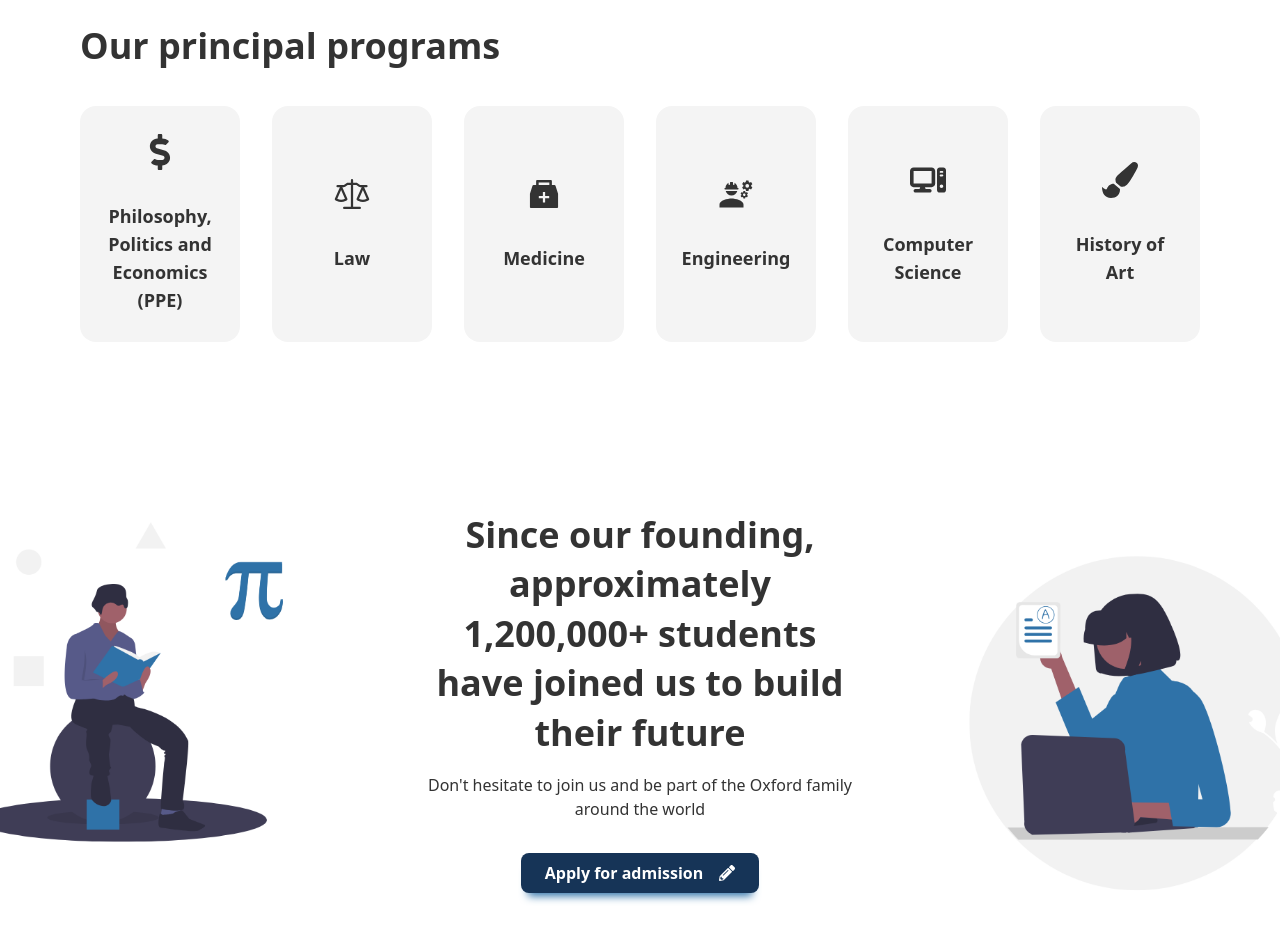
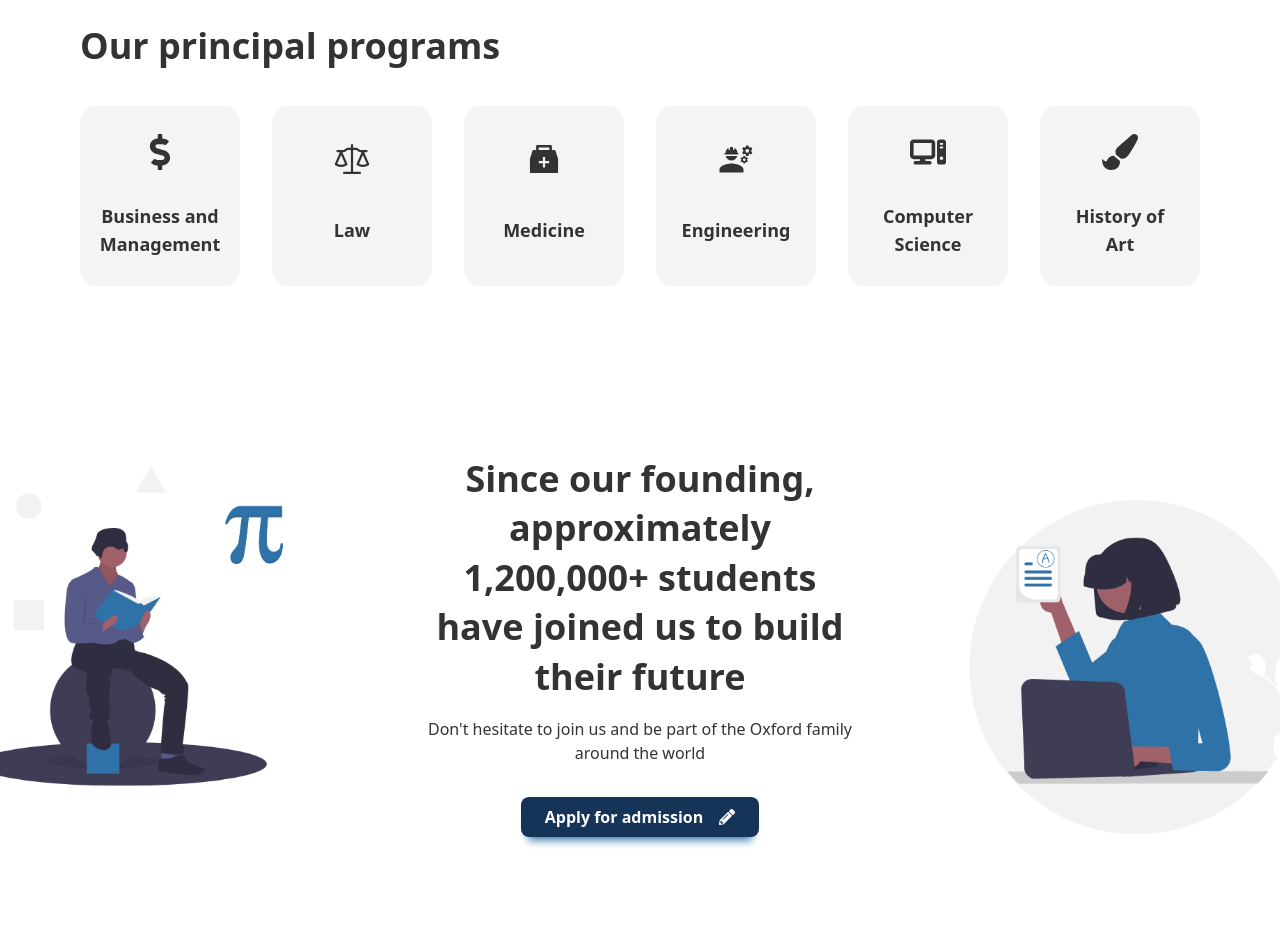
Before and after one commit to SntgRM/Oxford, a React (Vite) app: page / in a window 1280 px wide. Shown: the part 1780-2711 px from the top of the page. Built offline with nearby package versions, Linux system fonts and the light colour scheme.

Commit message:
correcting content space inequality error

```diff
--- a/src/components/Programs/Programs.jsx
+++ b/src/components/Programs/Programs.jsx
@@ -11,7 +11,7 @@
 const ProgramsData = [
   {
     id: 1,
-    title: "Philosophy, Politics and Economics (PPE)",
+    title: "Business and Management",
     link: "#",
     icon: <FaDollarSign />,
     delay: 0.2,
@@ -89,8 +89,8 @@
               whileInView={"animate"}
               viewport={{ once: true }}
               className="bg-[#f4f4f4] rounded-2xl flex flex-col gap-4 items-center justify-center p-4 py-7 hover:bg-white hover:scale-110 duration-300 hover:shadow-2xl">
-              <div className="text-4xl mb-4">{program.icon}</div>
-              <h1 className="text-lg font-semibold text-center px-3">{program.title}</h1>
+              <div className="text-4xl mb-4 flex-grow flex items-center justify-center">{program.icon}</div>
+              <h1 className="text-lg font-semibold text-center px-3 flex-grow">{program.title}</h1>
             </motion.div>
           ))
         }
```
